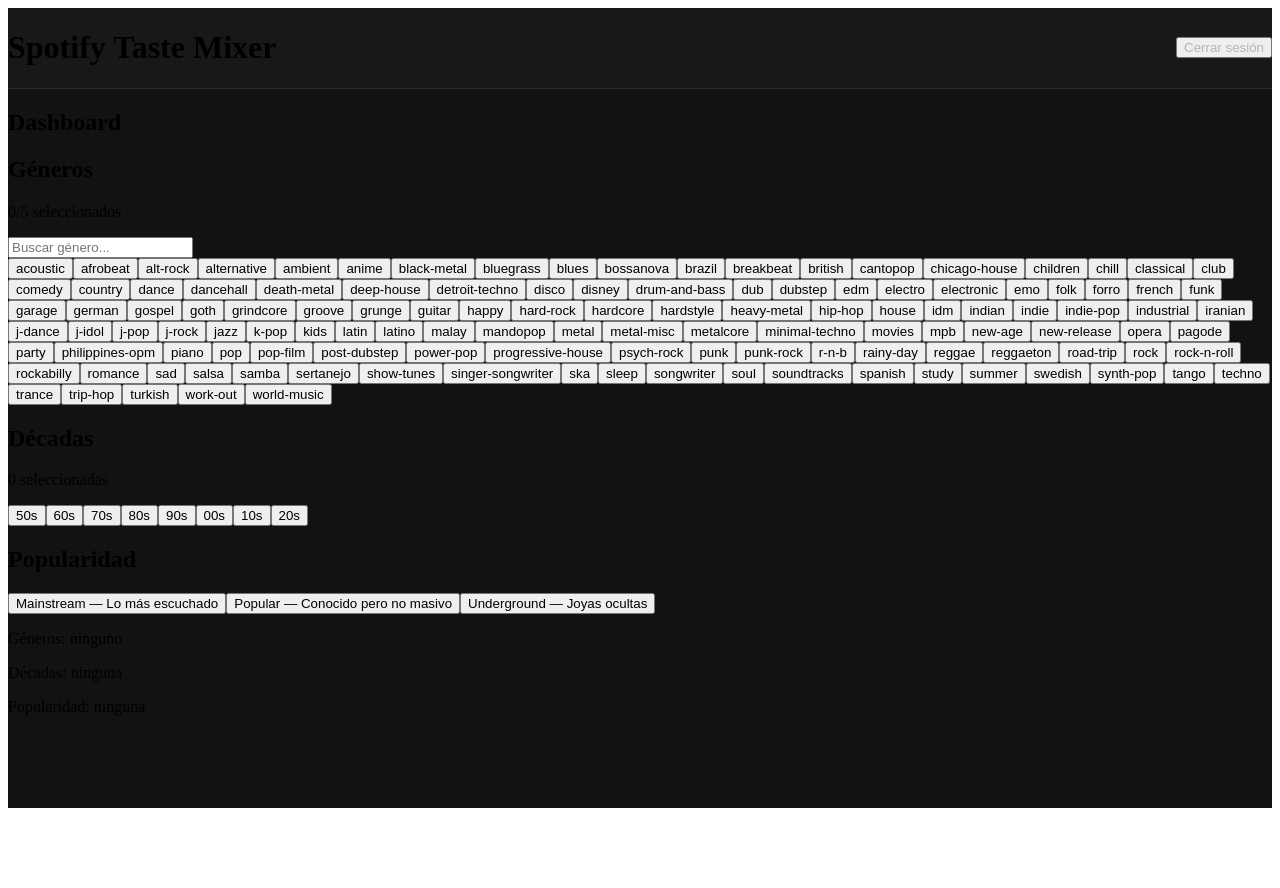
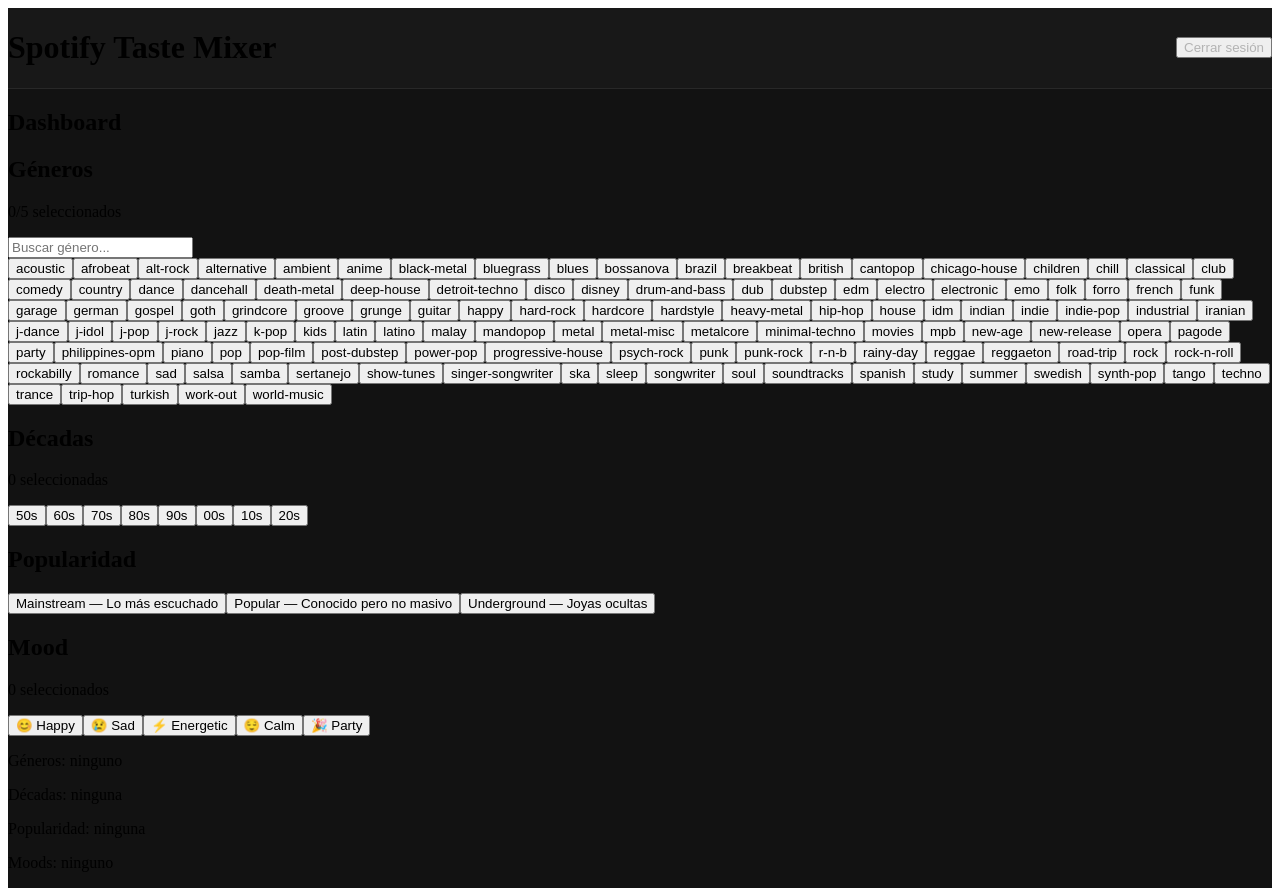
Before and after one commit to DanielPeraltaLlamas/SpotifyMixerDanielPeralta, a Next.js app in the folder spotify-taste-mixer-danielperalta/: page /dashboard in a window 1280 px wide. Before the commit the page ends 808 px from the top, so only its background shows below. Built offline with nearby package versions, Linux system fonts and the light colour scheme; sample sign-in values are in the browser's storage.

Commit message:
mood widget

```diff
--- a/spotify-taste-mixer-danielperalta/src/app/dashboard/page.js
+++ b/spotify-taste-mixer-danielperalta/src/app/dashboard/page.js
@@ -6,6 +6,7 @@
 import GenreWidget from '@/components/widgets/GenreWidget';
 import DecadeWidget from '@/components/widgets/DecadeWidget';
 import PopularityWidget from '@/components/widgets/PopularityWidget';
+import MoodWidget from '@/components/widgets/MoodWidget';
 
 export default function Dashboard() {
   const router = useRouter();
@@ -13,6 +14,7 @@
   const [selectedGenres, setSelectedGenres] = useState([]);
   const [selectedDecades, setSelectedDecades] = useState([]);
   const [selectedPopularity, setSelectedPopularity] = useState(null);
+  const [selectedMoods, setSelectedMoods] = useState([]);
 
   useEffect(() => {
     const checkAuth = async () => {
@@ -50,10 +52,15 @@
           onSelect={setSelectedPopularity}
           selectedItems={selectedPopularity}
         />
+        <MoodWidget
+          onSelect={setSelectedMoods}
+          selectedItems={selectedMoods}
+        />
         <div className="mt-4 text-white">
           <p>Géneros: {selectedGenres.join(', ') || 'ninguno'}</p>
           <p>Décadas: {selectedDecades.join(', ') || 'ninguna'}</p>
           <p>Popularidad: {selectedPopularity ? `${selectedPopularity[0]}-${selectedPopularity[1]}` : 'ninguna'}</p>
+          <p>Moods: {selectedMoods.join(', ') || 'ninguno'}</p>
         </div>
       </main>
     </div>
--- /dev/null
+++ b/spotify-taste-mixer-danielperalta/src/components/widgets/MoodWidget.jsx
@@ -0,0 +1,35 @@
+const MOODS = [
+  { label: 'Happy', emoji: '😊', genre: 'happy' },
+  { label: 'Sad', emoji: '😢', genre: 'sad' },
+  { label: 'Energetic', emoji: '⚡', genre: 'work-out' },
+  { label: 'Calm', emoji: '😌', genre: 'chill' },
+  { label: 'Party', emoji: '🎉', genre: 'party' },
+];
+
+export default function MoodWidget({ onSelect, selectedItems = [] }) {
+  const toggleMood = (genre) => {
+    if (selectedItems.includes(genre)) {
+      onSelect(selectedItems.filter(m => m !== genre));
+    } else {
+      onSelect([...selectedItems, genre]);
+    }
+  };
+
+  return (
+    <div>
+      <h2>Mood</h2>
+      <p>{selectedItems.length} seleccionados</p>
+
+      <div>
+        {MOODS.map(({ label, emoji, genre }) => (
+          <button
+            key={genre}
+            onClick={() => toggleMood(genre)}
+          >
+            {selectedItems.includes(genre) ? '✓ ' : ''}{emoji} {label}
+          </button>
+        ))}
+      </div>
+    </div>
+  );
+}
```
